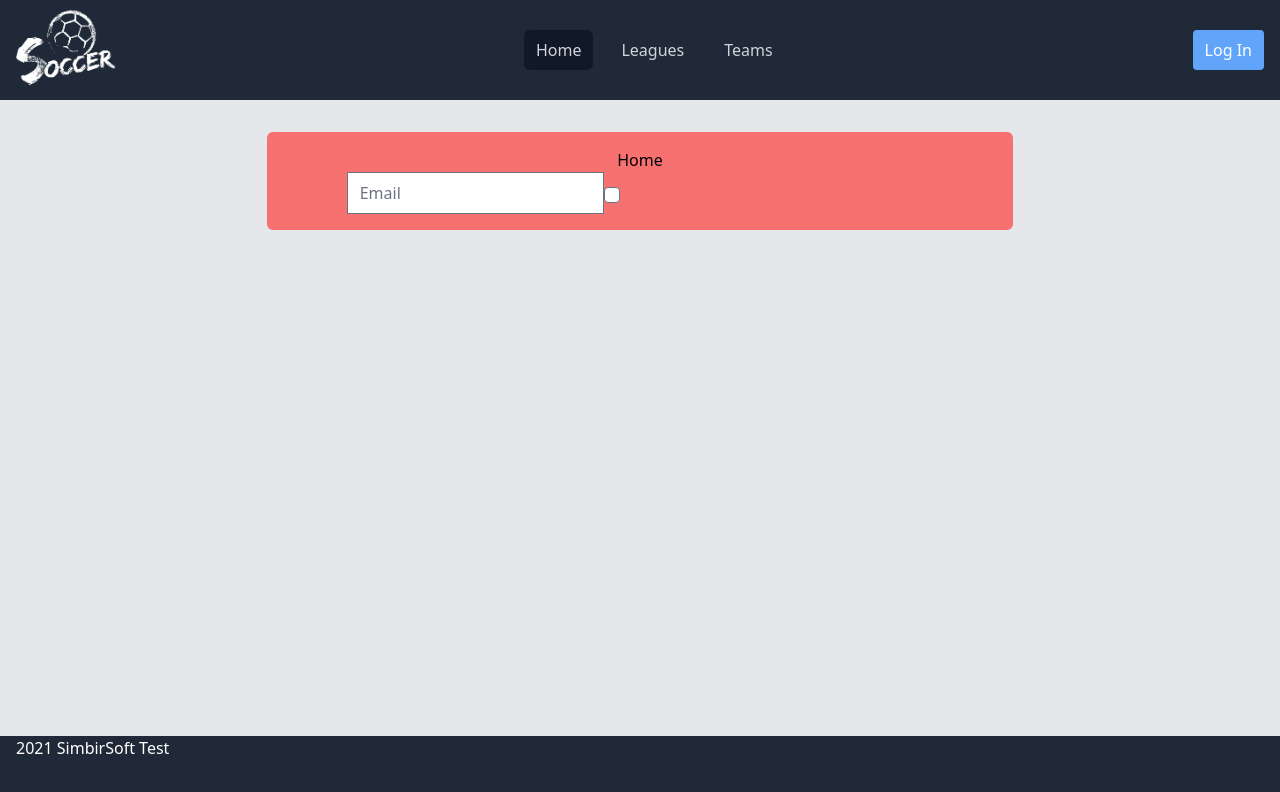
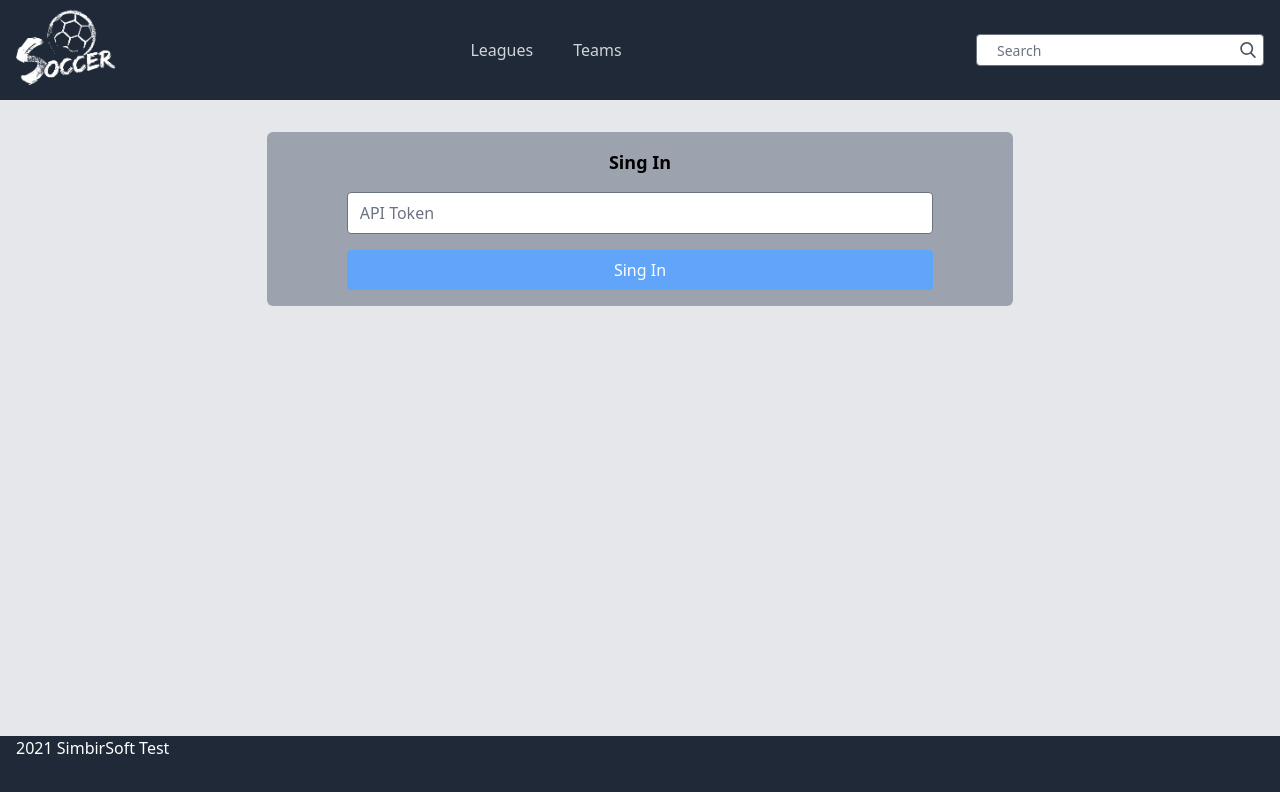
Before and after one commit to ArtemKarlov/soccer, a React (Create React App) app: page / in a window 1280 px wide. Shown: the top 792 px of the page. Built offline with nearby package versions, Linux system fonts and the light colour scheme; the HTML template or start-up script is replaced by a standard one.

Commit message:
add Search bar in header

```diff
--- a/src/components/Home/Home.jsx
+++ /dev/null
@@ -1,15 +0,0 @@
-import React from "react";
-
-function Home() {
-    return (
-        <div className="px-20 py-4 w-2/3 mx-auto rounded-md bg-red-400">
-            <h2 className="text-black text-center">Home</h2>
-            <from>
-                <input type="email" className="" id="email" name="email" placeholder="Email" required="required" />
-                <input type="checkbox" class="rounded text-pink-500" />
-            </from>
-        </div>
-    );
-}
-
-export default Home;
--- a/src/components/LayoutHeader/LayoutHeader.jsx
+++ b/src/components/LayoutHeader/LayoutHeader.jsx
@@ -2,7 +2,7 @@ import React from "react";
 import { Link, NavLink } from "react-router-dom";
 
 import logo from "../../img/logo-white.png";
-import Button from "../Button/Button.jsx";
+
 
 function LayoutHeader() {
     return (
@@ -13,9 +13,9 @@ function LayoutHeader() {
             </div>
             <nav className="text-white hidden md:block">
                 <ul className="flex space-x-4">
-                    <li>
+                    {/* <li>
                         <NavLink exact to="/" className="block py-2 px-3 text-gray-300 rounded-md hover:bg-gray-700" activeClassName="bg-gray-900">Home</NavLink>
-                    </li>
+                    </li> */}
                     <li>
                         <NavLink to="/leagues" className="block py-2 px-3 text-gray-300 rounded-md hover:bg-gray-700" activeClassName="bg-gray-900">Leagues</NavLink>
                     </li>
@@ -24,7 +24,14 @@ function LayoutHeader() {
                     </li>
                 </ul>
             </nav>
-            <div className="hidden md:block"><Button name="Log In" /></div>
+            <div className="relative text-gray-600">
+                <input className="box-border border-1 bg-white h-8 px-5 pr-16 rounded text-sm focus:outline-none" type="search" name="search" placeholder="Search" />
+                <button type="submit" className="absolute right-0 top-0 py-2 px-2 rounded focus:outline-none hover:text-white hover:bg-blue-400 active:bg-blue-600">
+                    <svg className="h-4 w-4 fill-current" version="1.1" id="Capa_1" x="0px" y="0px" viewBox="0 0 56.966 56.966" width="512px" height="512px">
+                        <path d="M55.146,51.887L41.588,37.786c3.486-4.144,5.396-9.358,5.396-14.786c0-12.682-10.318-23-23-23s-23,10.318-23,23  s10.318,23,23,23c4.761,0,9.298-1.436,13.177-4.162l13.661,14.208c0.571,0.593,1.339,0.92,2.162,0.92  c0.779,0,1.518-0.297,2.079-0.837C56.255,54.982,56.293,53.08,55.146,51.887z M23.984,6c9.374,0,17,7.626,17,17s-7.626,17-17,17  s-17-7.626-17-17S14.61,6,23.984,6z" />
+                    </svg>
+                </button>
+            </div>
         </header>
 
     );
--- a/src/components/LayoutMain/LayoutMain.jsx
+++ b/src/components/LayoutMain/LayoutMain.jsx
@@ -1,7 +1,7 @@
 import React, {useState} from "react";
 import {Switch, Route} from 'react-router-dom';
 
-import Home from "../Home/Home.jsx";
+import SingIn from "../SingIn/SingIn.jsx";
 import CompetitionsList from "../CompetitionsList/CompetitionsList.jsx";
 import TeamsList from "../TeamsList/TeamsList.jsx";
 import MatchDay from '../MatchDay/MatchDay.jsx';
@@ -17,7 +17,7 @@ function LayoutMain() {
         <main className="px-20 py-8 mb-auto">
             <Switch>
                 <Route exact path="/">
-                    <Home />
+                    <SingIn />
                     {/* <MatchDay teams={teamList}/> */}
                 </Route>
                 <Route path="/leagues" component={ CompetitionsList }/>
--- /dev/null
+++ b/src/components/SingIn/SingIn.jsx
@@ -0,0 +1,24 @@
+import React from "react";
+
+
+function SingIn() {
+
+    const getToken = () => {
+        console.log('Token');
+    }
+    return (
+        <div className="px-20 py-4 w-2/3 space-y-4 mx-auto rounded-md bg-gray-400">
+            <h2 className="text-black text-lg font-bold text-center">Sing In</h2>
+            <from className="space-y-4 flex flex-col justify-center item-center" action="#">
+                <input type="text" className="text-black rounded" id="token" name="token" placeholder="API Token" required="required" />
+                {/* <input type="checkbox" className="rounded block text-pink-500" /> */}
+                <button className="py-2 px-3 rounded text-white bg-blue-400 hover:bg-blue-500 active:bg-blue-800 focus:outline-none"
+                    onClick={getToken}>
+                    Sing In
+                </button>
+            </from>
+        </div>
+    );
+}
+
+export default SingIn;
```
Also changed, not shown: 1 other file (tests, documents, lock files or other folders).
